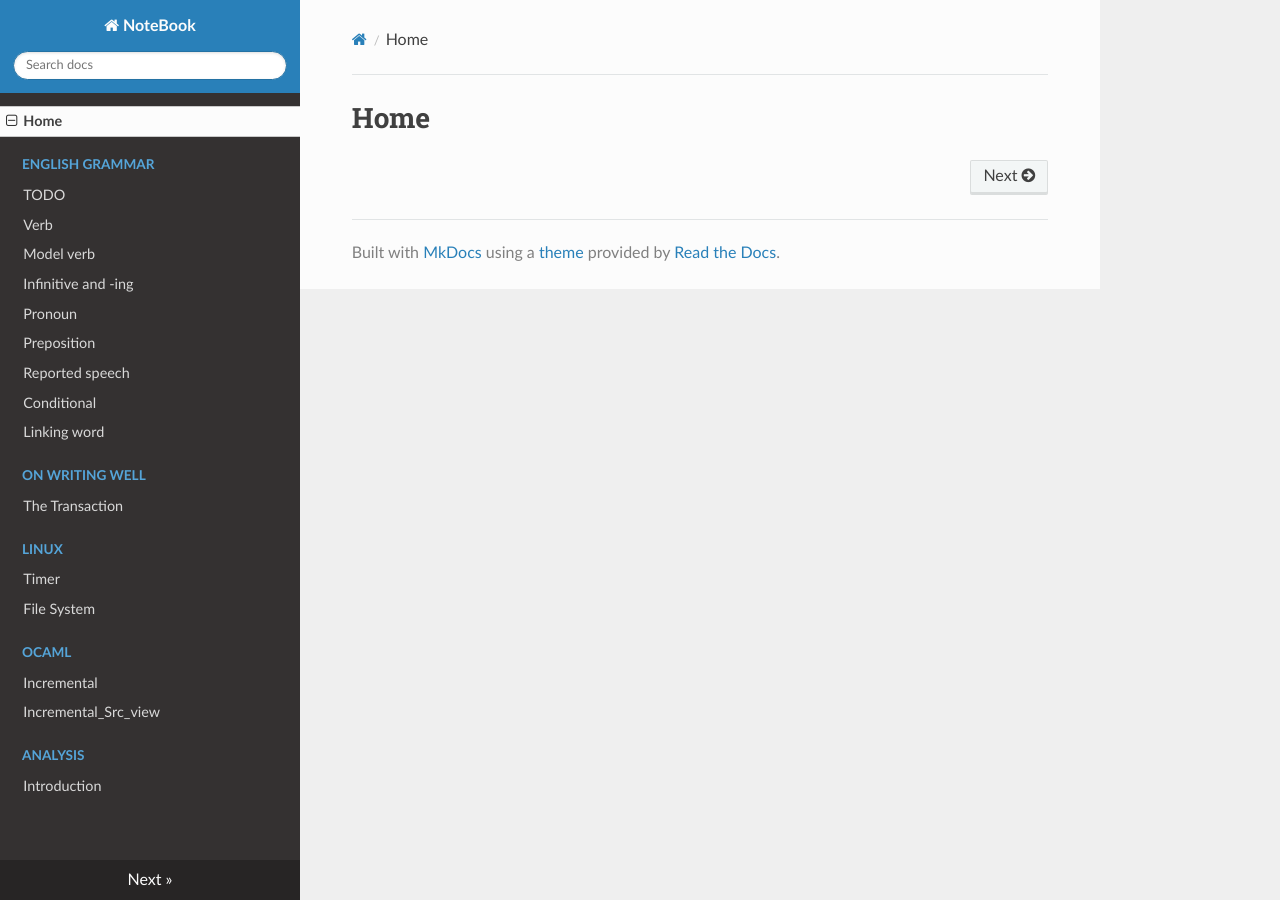
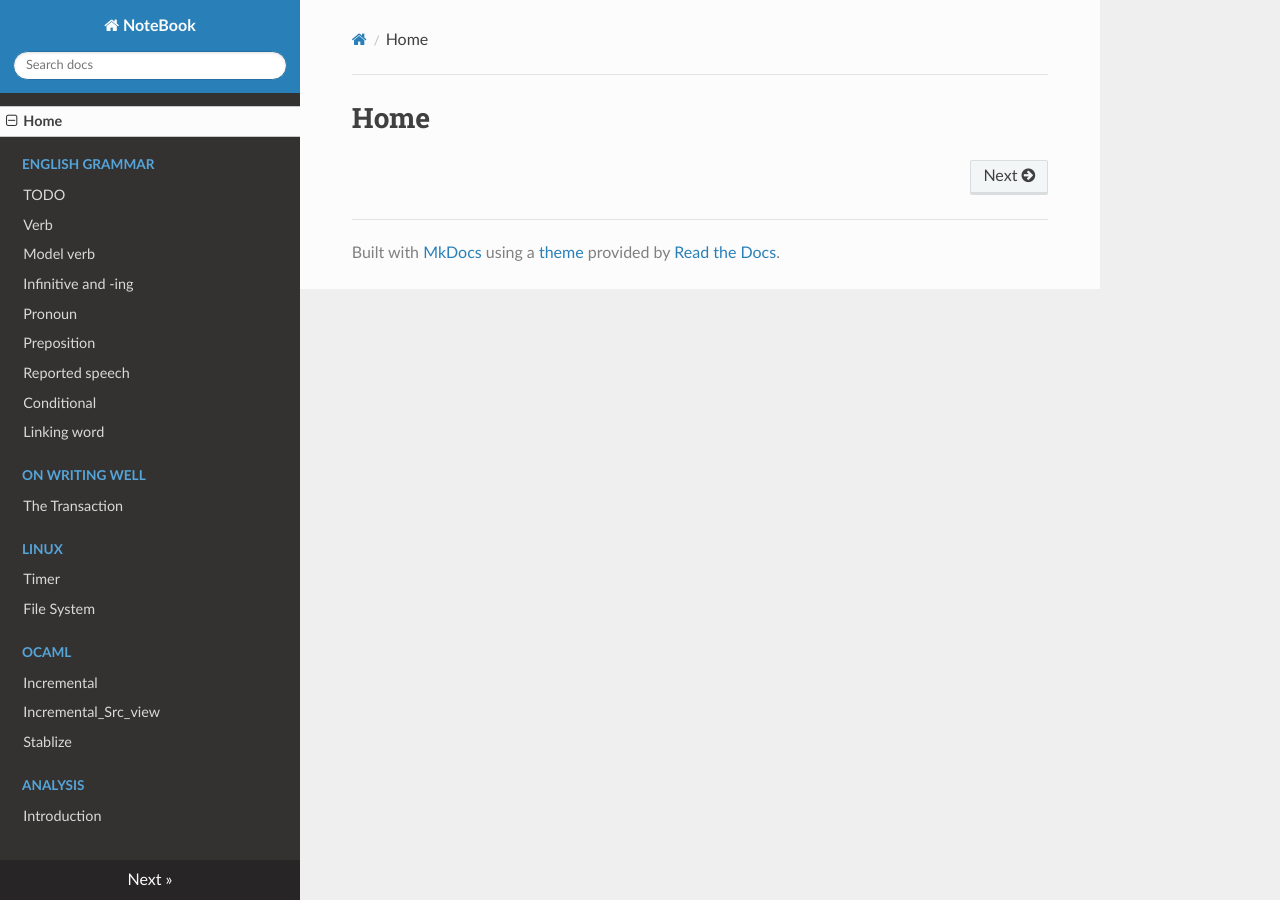
Before and after one commit to junyu92/Notebook, an MkDocs documentation site: the page built from docs/index.md, in a window 1280 px wide. Built offline with MkDocs 1.6.1, drawn with Linux system fonts in a browser that asks for light colours; nearby versions of some CDN libraries.

Commit message:
Move stablize

```diff
--- a/mkdocs.yml
+++ b/mkdocs.yml
@@ -19,6 +19,7 @@ nav:
     - OCaml:
         - 'Incremental': 'ocaml/incremental.md'
         - 'Incremental_Src_view': 'ocaml/incremental_source_view.md'
+        - 'Stablize': 'ocaml/stablize.md'
     - Analysis:
         - 'Introduction': 'analysis/1_introduction.md'
 theme: readthedocs
```
Also changed, not shown: docs/ocaml/stablize.md (renamed from stablize.md).
